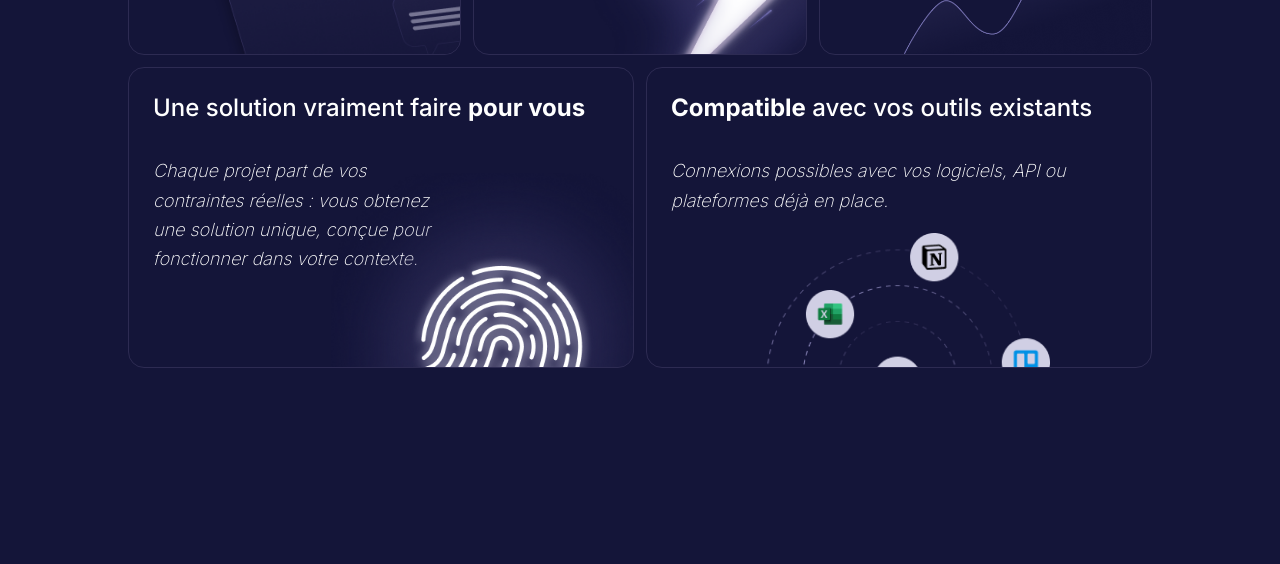
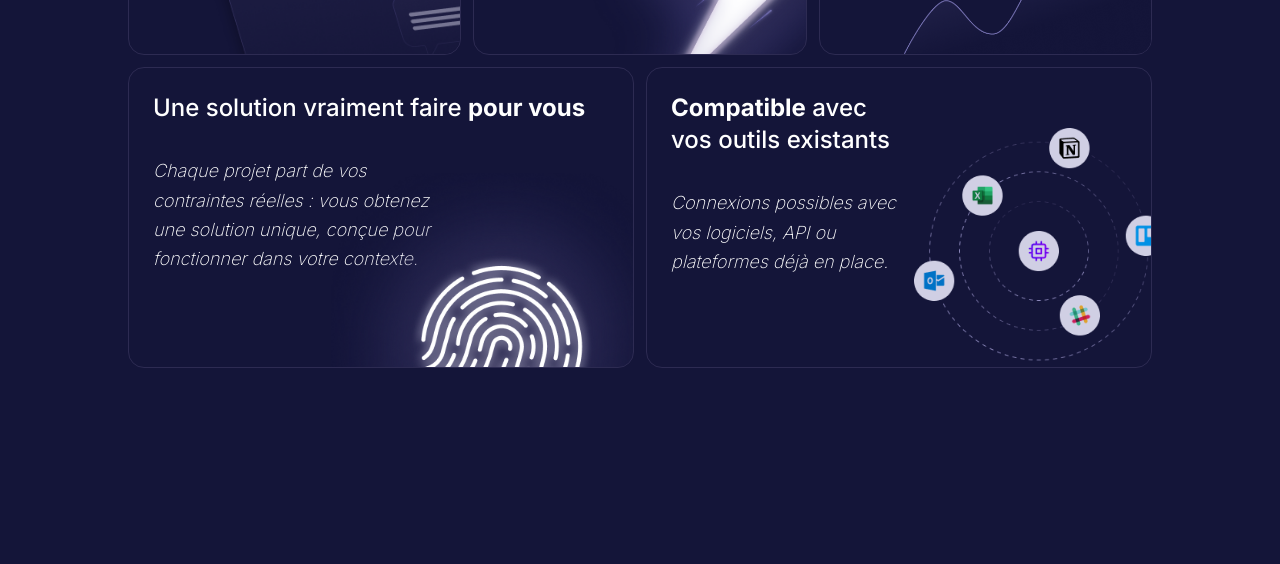
Before and after one commit to maxence-bbcn/portfolio, a React (Vite) app: page / in a window 1280 px wide. Shown: the part 3980-4544 px from the top of the page. Built offline with nearby package versions, Linux system fonts and the light colour scheme; a web font is replaced by a local one.

Commit message:
compatibility mask fully responsive

```diff
--- a/src/ui/assets/styles/masks.css
+++ b/src/ui/assets/styles/masks.css
@@ -93,9 +93,24 @@
   height: 100%;
 }
 /* Tailwindcss --- XL --- */
+@media screen and (min-width: 64rem) {
+  .mask-apps {
+    left: 28%;
+    top: 20%;
+  }
+}
+/* Tailwindcss --- XL --- */
 @media screen and (min-width: 80rem) {
   .mask-apps {
-    top: 55%;
+    left: 28%;
+    top: 20%;
+  }
+}
+/* Between Xl and 2XL */
+@media screen and (min-width: 90rem) {
+  .mask-apps {
+    left: 28%;
+    top: 15%;
   }
 }
 /* --- End of apps' mask --- */
--- a/src/ui/pages/Homepage.jsx
+++ b/src/ui/pages/Homepage.jsx
@@ -314,10 +314,10 @@ export default function Homepage() {
             </div>
             {/* Carte compatibilité */}
             <div className="border-primary-800 relative flex w-full flex-col gap-8 overflow-hidden rounded-2xl border px-6 pt-6 md:col-span-6 md:col-start-7 md:row-start-8 md:row-end-12 md:items-start lg:row-end-11">
-              <h3 className="text-2xl font-medium md:text-xl xl:text-2xl 2xl:text-3xl">
+              <h3 className="text-2xl font-medium md:text-xl lg:w-1/2 xl:text-2xl 2xl:text-3xl">
                 <strong>Compatible</strong> avec vos outils existants
               </h3>
-              <p className="text-lg leading-normal font-extralight italic md:text-base xl:text-lg xl:leading-relaxed">
+              <p className="text-lg leading-normal font-extralight italic md:text-base lg:w-1/2 xl:text-lg xl:leading-relaxed">
                 Connexions possibles avec vos logiciels, API ou plateformes déjà
                 en place.
               </p>
@@ -326,7 +326,7 @@ export default function Homepage() {
                 <img
                   src={AppsAsset}
                   alt="Logos de plusieurs outils liés par des cercles concentriques"
-                  className="mx-auto w-3/4 max-w-none lg:w-7/12 xl:w-3/5"
+                  className="mx-auto w-3/4 max-w-none lg:w-7/12 xl:w-1/2"
                 />
               </div>
             </div>
```
